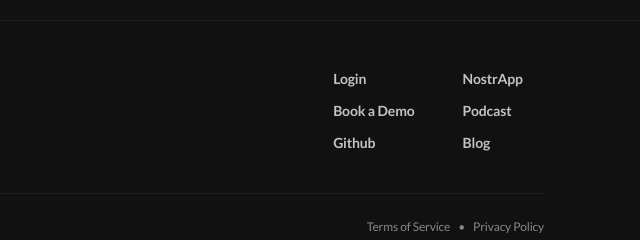
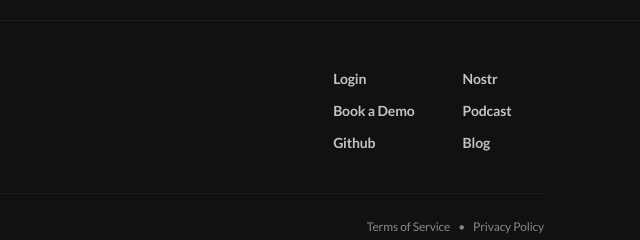
Before and after one commit to coracle-social/flotilla-website, an Astro site: page /cssp in a window 1280 px wide. Shown: the part 1478-1718 px from the top of the page, 640-1280 px from the left. Built offline with nearby package versions, Linux system fonts and the light colour scheme; Astro itself is replaced by a stand-in of ours; a web font is replaced by a local one.

Commit message:
Update footer app link

```diff
--- a/src/components/Footer.astro
+++ b/src/components/Footer.astro
@@ -2,8 +2,8 @@
 const APP_URL = 'https://app.flotilla.social';
 const DEMO_URL = 'https://cal.com/coracle.social';
 const GITHUB_URL = 'https://github.com/coracle-social/flotilla';
-const NOSTRAPP_URL =
-  'https://nostrapp.link/a/naddr1qqxnzd3cx5unvwps8yenvwfsqgsf03c2gsmx5ef4c9zmxvlew04gdh7u94afnknp33qvv3c94kvwxgsrqsqqql8kylym66/reviews';
+const NOSTR_URL =
+  'https://nostrhub.io/naddr1qvzqqqru7cpzp978pfzrv6n9xhq5tvenl9e74pklmskh4xw6vxxyp3j8qkke3cezqqy8yamnvumx2cmv3s7zmz';
 const PODCAST_URL = 'https://fountain.fm/show/vnmoRQQ50siLFRE8k061';
 const BLOG_URL = 'https://hodlbod.npub.pro/';
 
@@ -18,7 +18,7 @@
   { label: 'Github', href: GITHUB_URL },
 ];
 const colB = [
-  { label: 'NostrApp', href: NOSTRAPP_URL },
+  { label: 'Nostr', href: NOSTR_URL },
   { label: 'Podcast', href: PODCAST_URL },
   { label: 'Blog', href: BLOG_URL },
 ];
```
